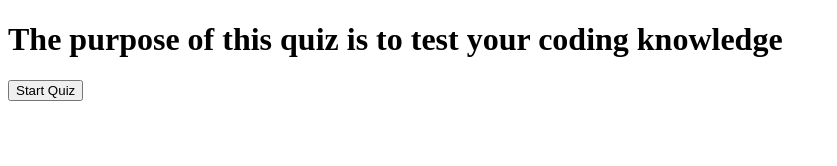
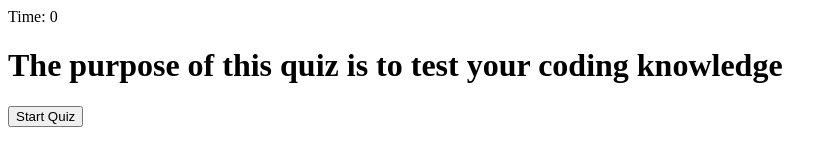
Before and after one commit to bghengst/QuizGame, a plain HTML site: page index.html in a window 1280 px wide. Shown: the whole page, without its empty margins (0-837 px from the left). Drawn offline with Linux system fonts and the light colour scheme.

Commit message:
added timer at the top of page

```diff
--- a/index.html
+++ b/index.html
@@ -14,6 +14,13 @@
 <body>
 
     <div class="container">
+
+        <header class="row">
+            <div class= "col-md-12" id="timer">
+                Time: <span id="time">0</span>
+
+            </div>
+        </header>
 
         <div id="homepage">
             <h1>The purpose of this quiz is to test your coding knowledge</h1>
```
